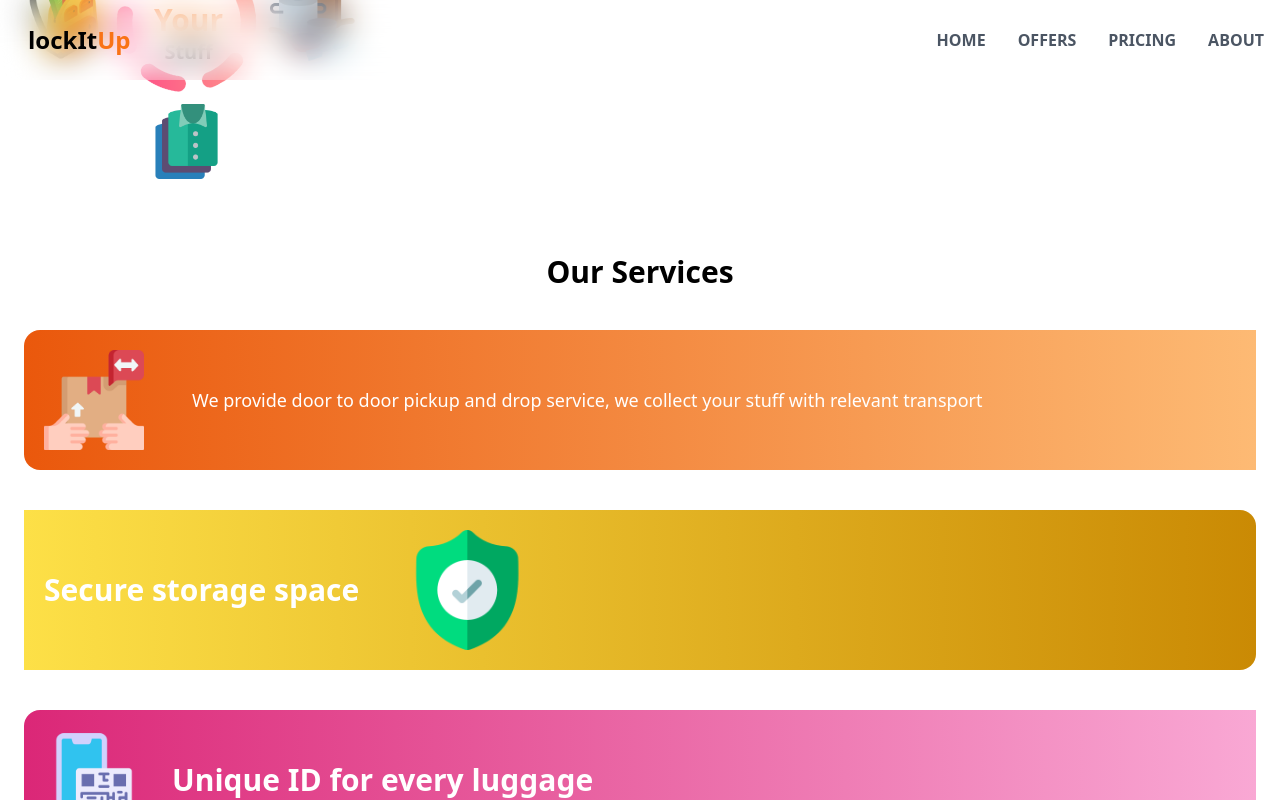
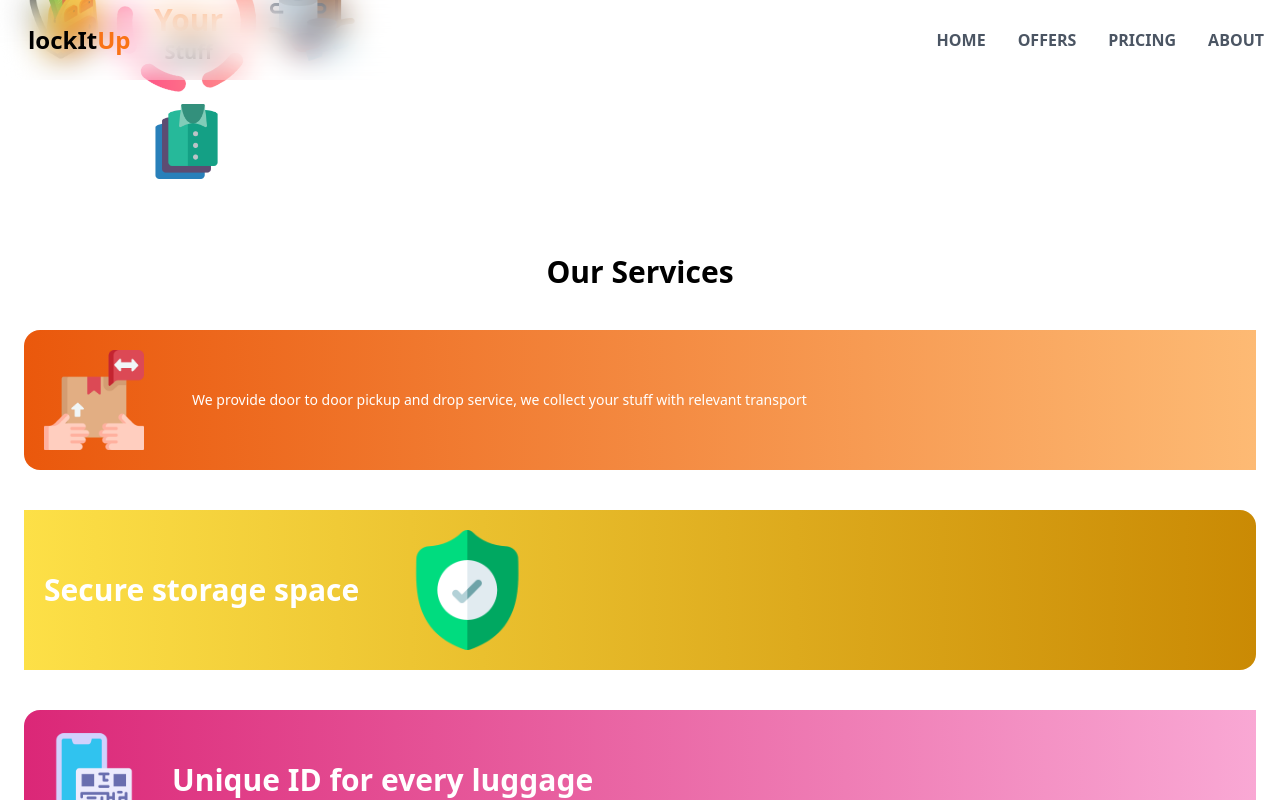
Before and after one commit to code-ansh-007/lockitup, a Next.js app: page / in a window 1280 px wide. Both pictures are taken after a click on the element "Door to Door pickup service". Shown: the part 460-1260 px from the top of the page. Built offline with nearby package versions, Linux system fonts and the light colour scheme.

Commit message:
made some minor UI tweeks 3

```diff
--- a/components/Services.js
+++ b/components/Services.js
@@ -65,7 +65,7 @@
           {!showF1 ? (
             <span className="">Door to Door pickup service</span>
           ) : (
-            <span className="text-lg font-normal">
+            <span className="text-sm font-normal">
               We provide door to door pickup and drop service, we collect your
               stuff with relevant transport
             </span>
@@ -80,7 +80,7 @@
           {!showF2 ? (
             <span className="text-right">Secure storage space</span>
           ) : (
-            <span className="text-lg text-right font-normal">
+            <span className="text-sm text-right font-normal">
               The safety of your belongings is of utmost priority to us, so we
               enforce strict security rules
             </span>
@@ -97,7 +97,7 @@
           {!showF3 ? (
             <span className="">Unique ID for every luggage</span>
           ) : (
-            <span className="text-lg font-normal">
+            <span className="text-sm font-normal">
               Each of our luggage units is given a unique ID(QR code) for easy
               retrieval and management purposes
             </span>
```
